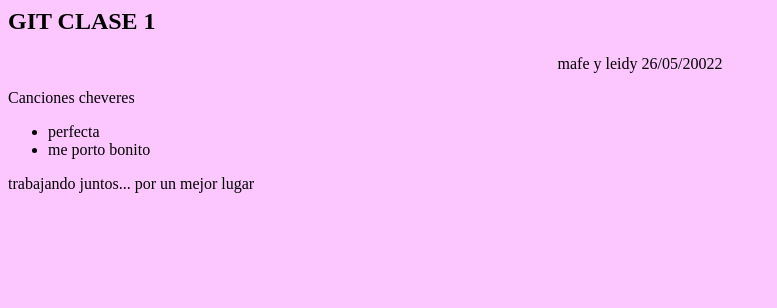
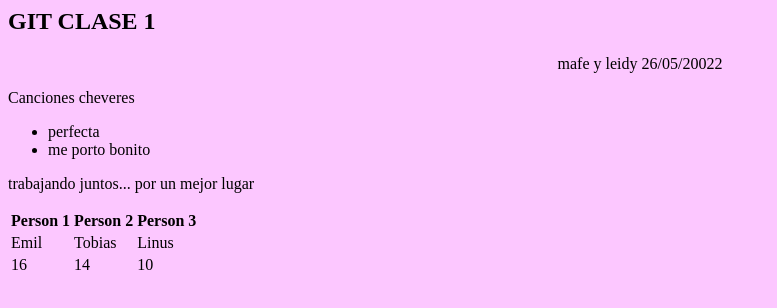
Before and after one commit to leidy793/CLASE1, a plain HTML site: page index.html in a window 1280 px wide. Shown: the whole page, without its empty margins (0-777 px from the left). Drawn offline with Linux system fonts and the light colour scheme.

Commit message:
alooox12

```diff
--- a/index.html
+++ b/index.html
@@ -14,4 +14,23 @@
 </ul>
 
 <p>trabajando juntos... por un mejor lugar </p>
+
+
+<table>
+    <tr>
+      <th>Person 1</th>
+      <th>Person 2</th>
+      <th>Person 3</th>
+    </tr>
+    <tr>
+      <td>Emil</td>
+      <td>Tobias</td>
+      <td>Linus</td>
+    </tr>
+    <tr>
+      <td>16</td>
+      <td>14</td>
+      <td>10</td>
+    </tr>
+  </table>
 </html>
```
